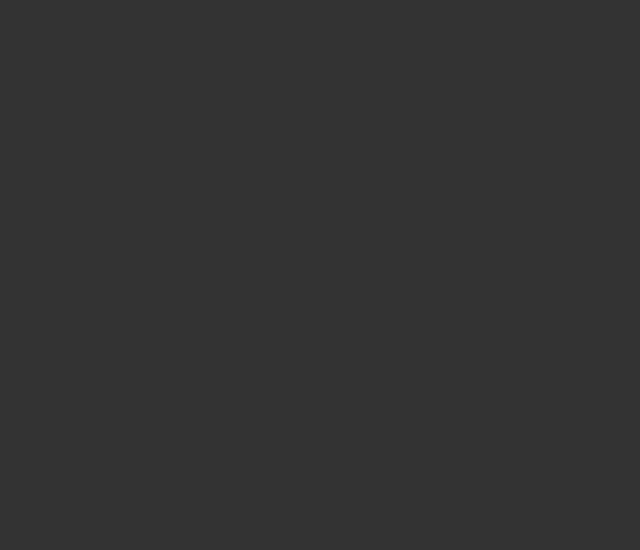
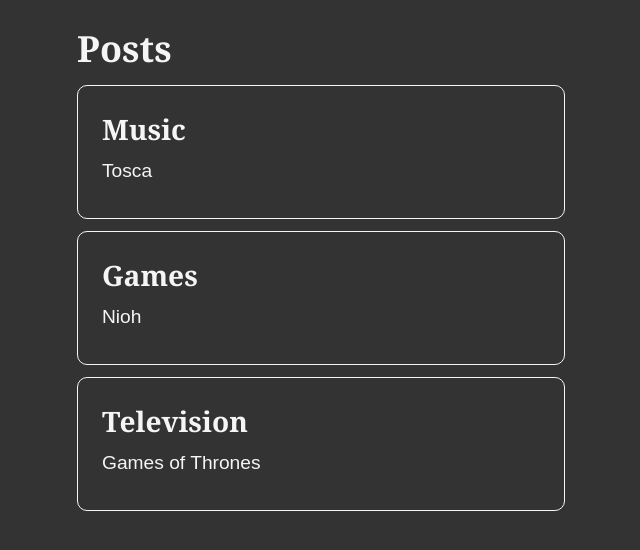
Before and after one commit to vidalglez/react-posts, a React (Create React App) app: page / in a window 1280 px wide. Shown: the top 550 px of the page, without its empty margins (313-953 px from the left). Built offline with nearby package versions, Linux system fonts and the light colour scheme.

Commit message:
feature: setting initial post state, post lists component and post reducer

```diff
--- a/src/App.js
+++ b/src/App.js
@@ -1,8 +1,10 @@
 import './index.css';
+import PostList from './features/posts/PostList';
 
 function App() {
     return (
         <main className="App">
+            <PostList />
         </main>
     );
 }
--- a/src/app/store.js
+++ b/src/app/store.js
@@ -1,5 +1,8 @@
 import {configureStore} from "@reduxjs/toolkit";
+import postReducer from "../features/posts/postsSlice"
 
 export const store = configureStore({
-    reducer: {}
+    reducer: {
+        posts: postReducer
+    }
 });
--- /dev/null
+++ b/src/features/posts/PostList.js
@@ -0,0 +1,21 @@
+import {useSelector} from "react-redux";
+
+const PostList = () => {
+    const posts = useSelector(state => state.posts);
+
+    const renderedPosts = posts.map(post => (
+        <article key={post.id}>
+            <h3>{post.title}</h3>
+            <p>{post.content.substring(0, 100)}</p>
+        </article>
+    ));
+
+    return (
+        <section>
+            <h2>Posts</h2>
+            {renderedPosts}
+        </section>
+    );
+}
+
+export default PostList;
--- /dev/null
+++ b/src/features/posts/postsSlice.js
@@ -0,0 +1,15 @@
+import {createSlice} from '@reduxjs/toolkit';
+
+const initialState = [
+    {id: '1', title: 'Music', content: 'Tosca'},
+    {id: '2', title: 'Games', content: 'Nioh'},
+    {id: '3', title: 'Television', content: 'Games of Thrones'}
+]
+
+const postSlice = createSlice({
+    name: 'posts',
+    initialState,
+    reducers: {}
+})
+
+export default postSlice.reducer;
```
